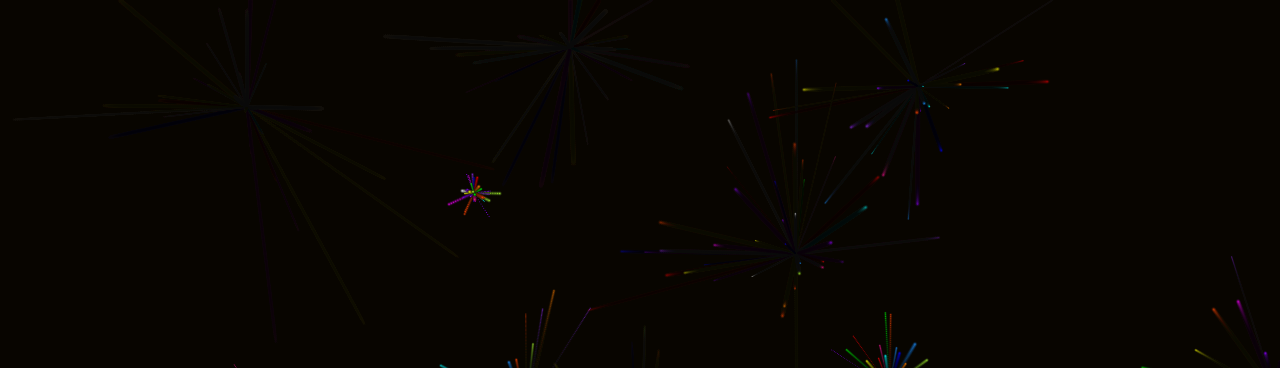
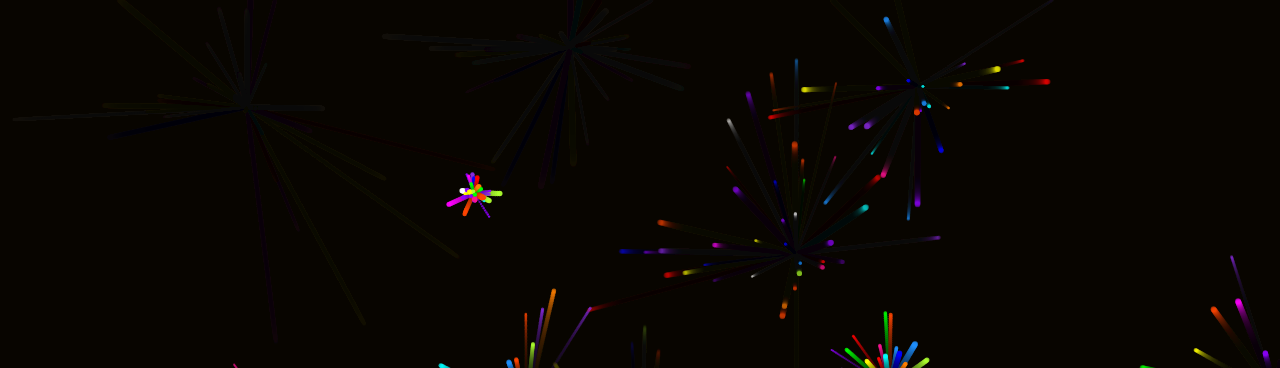
Before and after one commit to lehuygiang28/2024, a website: page index.html in a window 1280 px wide. Shown: the top 368 px of the page. Drawn offline with Linux system fonts and the light colour scheme; a web font is replaced by a local one.

Commit message:
perf: :zap: use solid color for reduce expensive

```diff
--- a/script.js
+++ b/script.js
@@ -64,7 +64,7 @@ let particlePool = [];
 let particles = new DoublyLinkedList();
 
 // Maximum number of fireworks
-const maxFireworks = 50;
+const maxFireworks = 5;
 let currentFireworks = 0;
 
 class Particle {
@@ -79,21 +79,21 @@ class Particle {
   }
 
   draw() {
-    const gradient = ctx.createRadialGradient(
-      this.x,
-      this.y,
-      0,
-      this.x,
-      this.y,
-      this.size
-    );
+    // const gradient = ctx.createRadialGradient(
+    //   this.x,
+    //   this.y,
+    //   0,
+    //   this.x,
+    //   this.y,
+    //   this.size
+    // );
     ctx.save();
     ctx.globalAlpha = this.alpha;
     ctx.beginPath();
     ctx.arc(this.x, this.y, this.size, 0, Math.PI * 2, false);
-    gradient.addColorStop(0, this.color);
-    gradient.addColorStop(1, "rgba(0,0,0,0)");
-    ctx.fillStyle = gradient;
+    // gradient.addColorStop(0, this.color);
+    // gradient.addColorStop(1, "rgba(0,0,0,0)");
+    ctx.fillStyle = this.color; // Use a solid color instead of a gradient
     ctx.fill();
     ctx.restore();
   }
--- a/style.css
+++ b/style.css
@@ -19,6 +19,10 @@ h1 {
   text-align: center;
   z-index: 2;
   position: relative;
+  display: flex;
+  justify-content: center;
+  align-items: center;
+  height: 100vh;
 }
 
 canvas {
@@ -65,6 +69,6 @@ canvas {
 
   canvas {
     width: 100%;
-    height: auto;
+    height: 100%;
   }
 }
```
